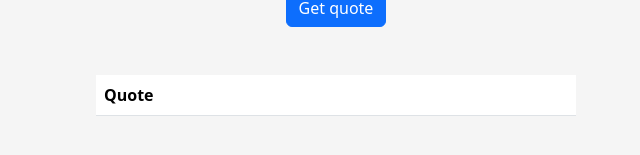
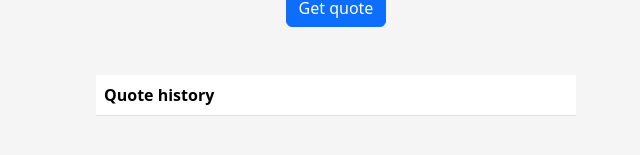
Before and after one commit to liamAppleton/Random-Quote-Generator, a React (Vite) app in the folder random-quote-generator/: page / in a window 1280 px wide. Shown: the part 447-602 px from the top of the page, without its empty margins (304-944 px from the left). Built offline with nearby package versions, Linux system fonts and the light colour scheme.

Commit message:
aded copy button functionality

```diff
--- a/random-quote-generator/src/App.jsx
+++ b/random-quote-generator/src/App.jsx
@@ -16,6 +16,9 @@ function App() {
   const clickedCopy = (id) => {
     setId(id);
     setTimeout(() => setId(-1), 1000);
+    const quote = quotes.filter((q) => q.id === id);
+    console.log(quote);
+    navigator.clipboard.writeText(quote[0].quote);
   };
 
   return (
--- a/random-quote-generator/src/components/FavouritesTable/FavouritesTable.jsx
+++ b/random-quote-generator/src/components/FavouritesTable/FavouritesTable.jsx
@@ -12,7 +12,7 @@ const FavouritesTable = ({
       <table className="table">
         <thead>
           <tr>
-            <th>Quote</th>
+            <th>Quote history</th>
             <th></th>
             <th></th>
           </tr>
```
